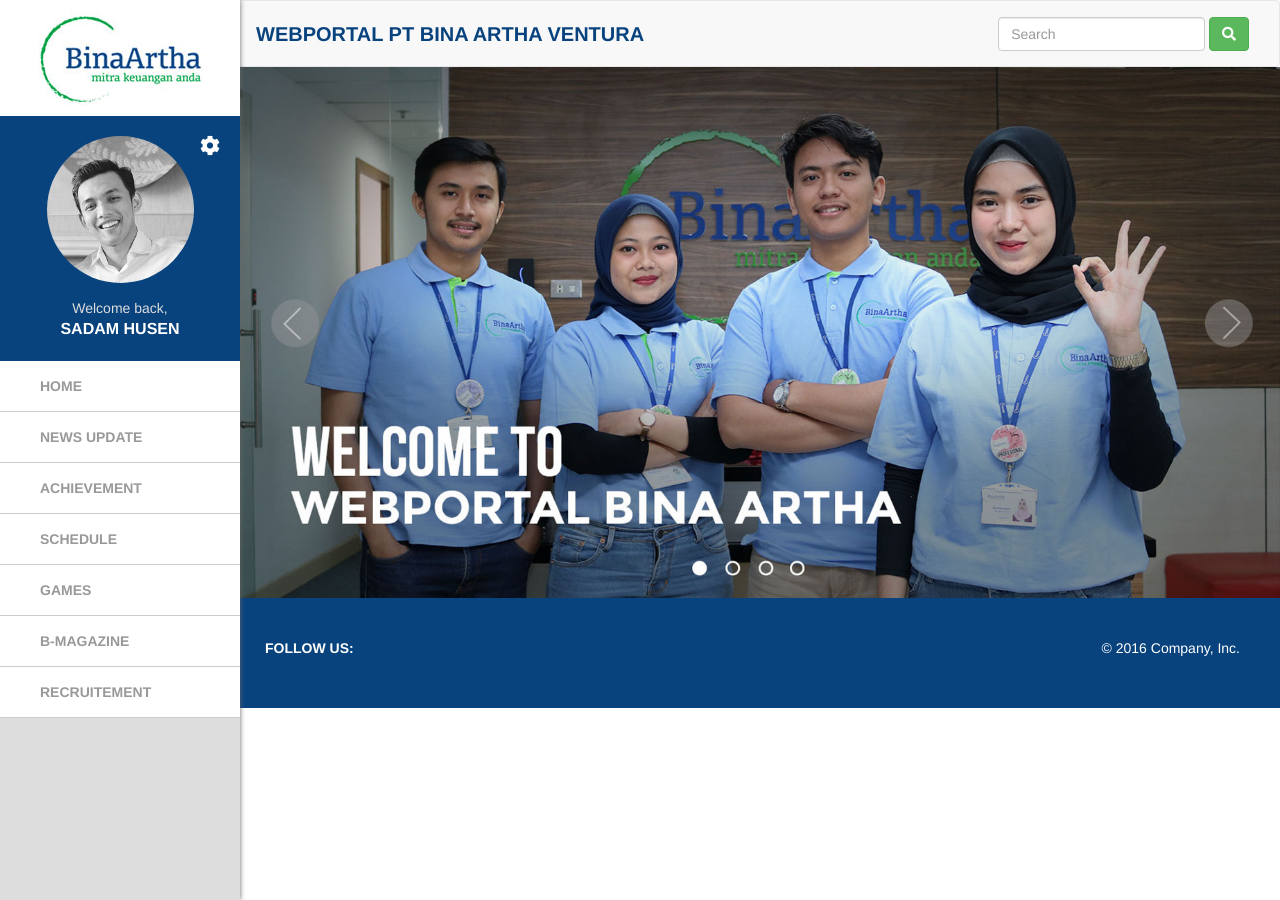
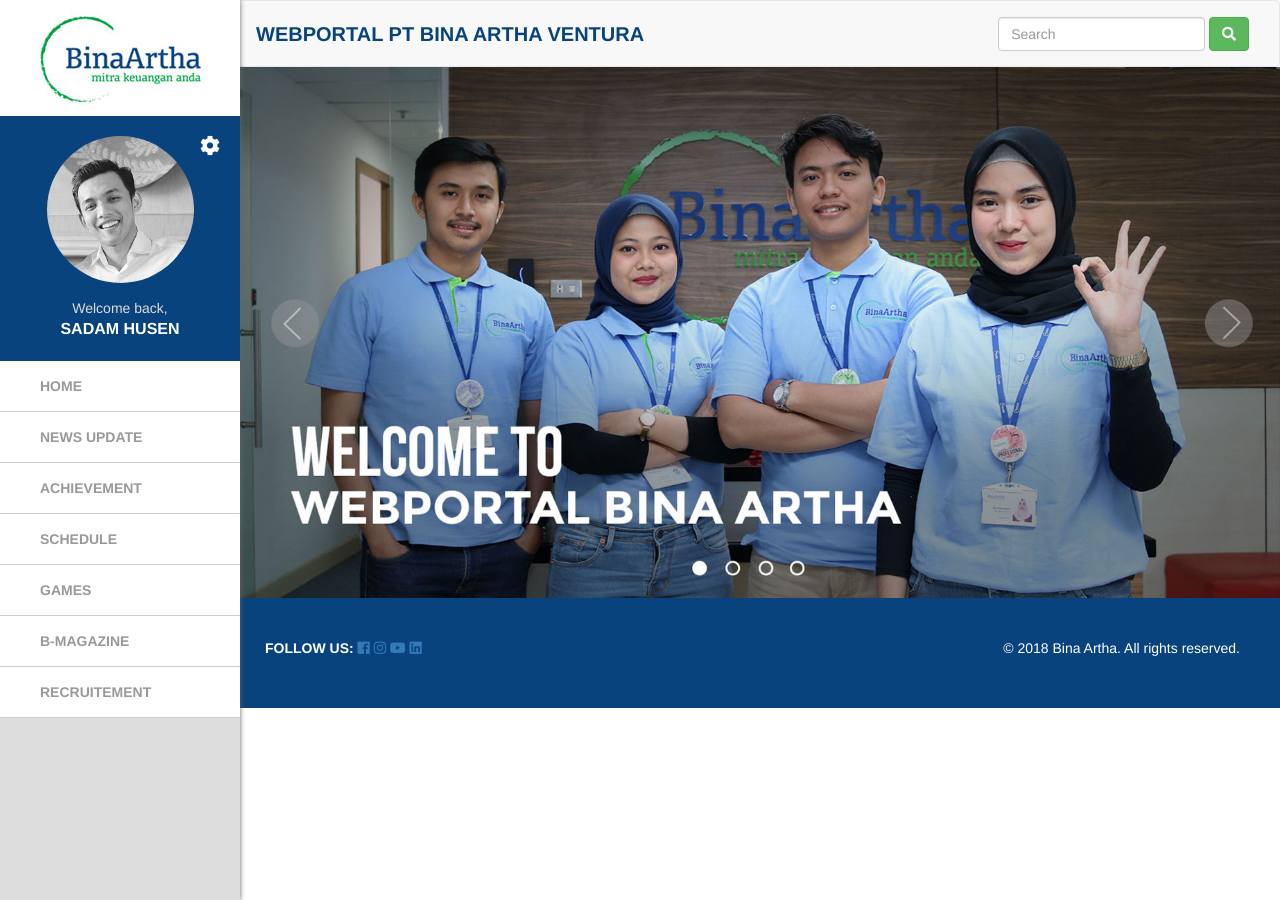
Before and after one commit to kemtol/Bina-Artha, a Jekyll site: the page built from index.html, in a window 1280 px wide. Built offline with Jekyll 4.4.1, drawn with Linux system fonts in a browser that asks for light colours; nearby versions of some CDN libraries.

Commit message:
Update footer.html

```diff
--- a/_includes/footer.html
+++ b/_includes/footer.html
@@ -1,6 +1,6 @@
 <footer class="container-fluid push-left-240">
   <div class="row">
-    <div class="col-md-6"><strong>FOLLOW US: </strong></div>
-    <div class="col-md-6 text-right"><p>&copy; 2016 Company, Inc.</p></div>
+    <div class="col-md-6"><strong>FOLLOW US: </strong> <a href="" class="fab fa-facebook"></a> <a href="" class="fab fa-instagram"></a> <a href="" class="fab fa-youtube"></a> <a href="" class="fab fa-linkedin"></a></div>
+    <div class="col-md-6 text-right"><p>&copy; 2018 Bina Artha. All rights reserved.</p></div>
   </div>
 </footer>
```
